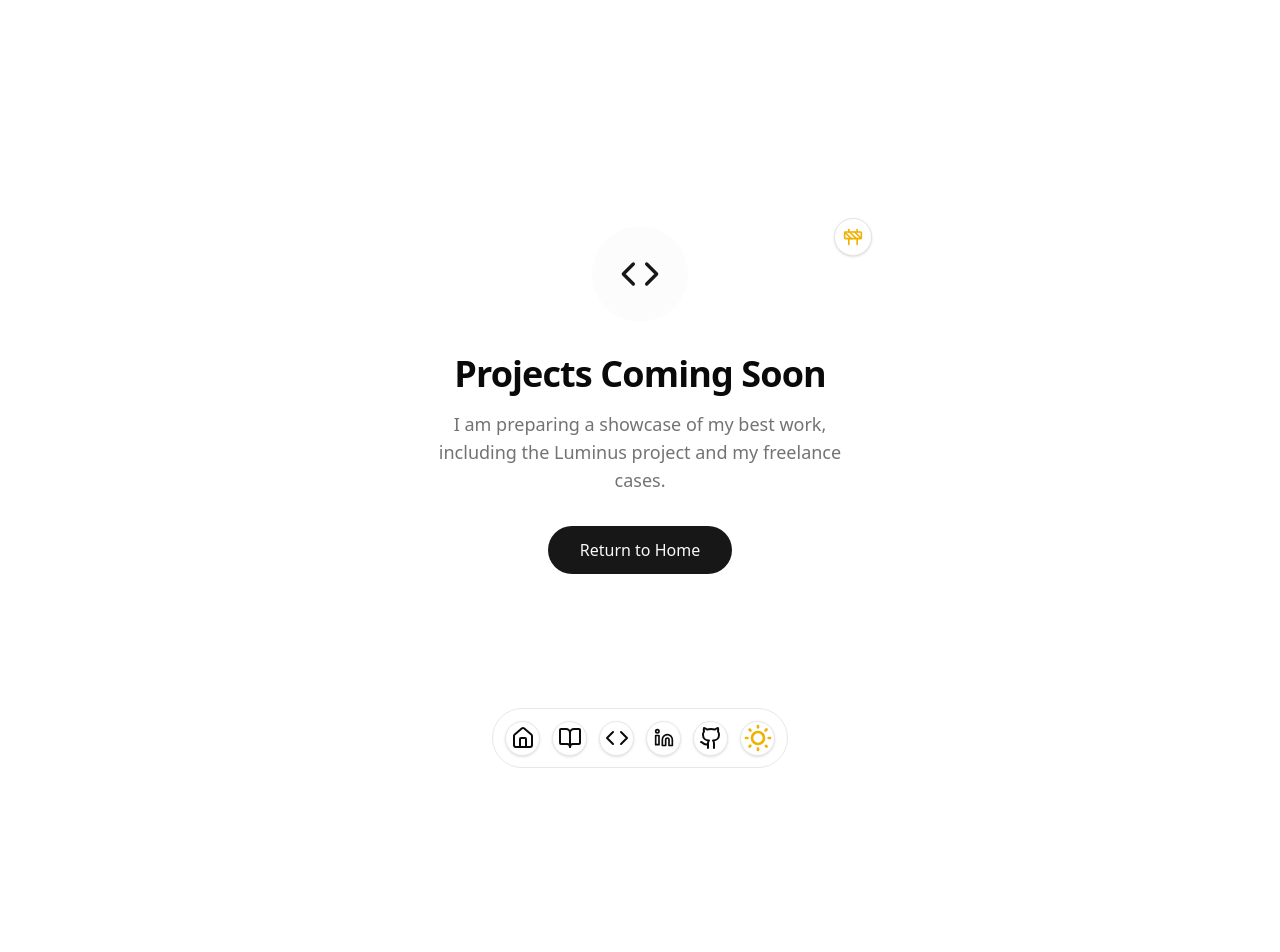
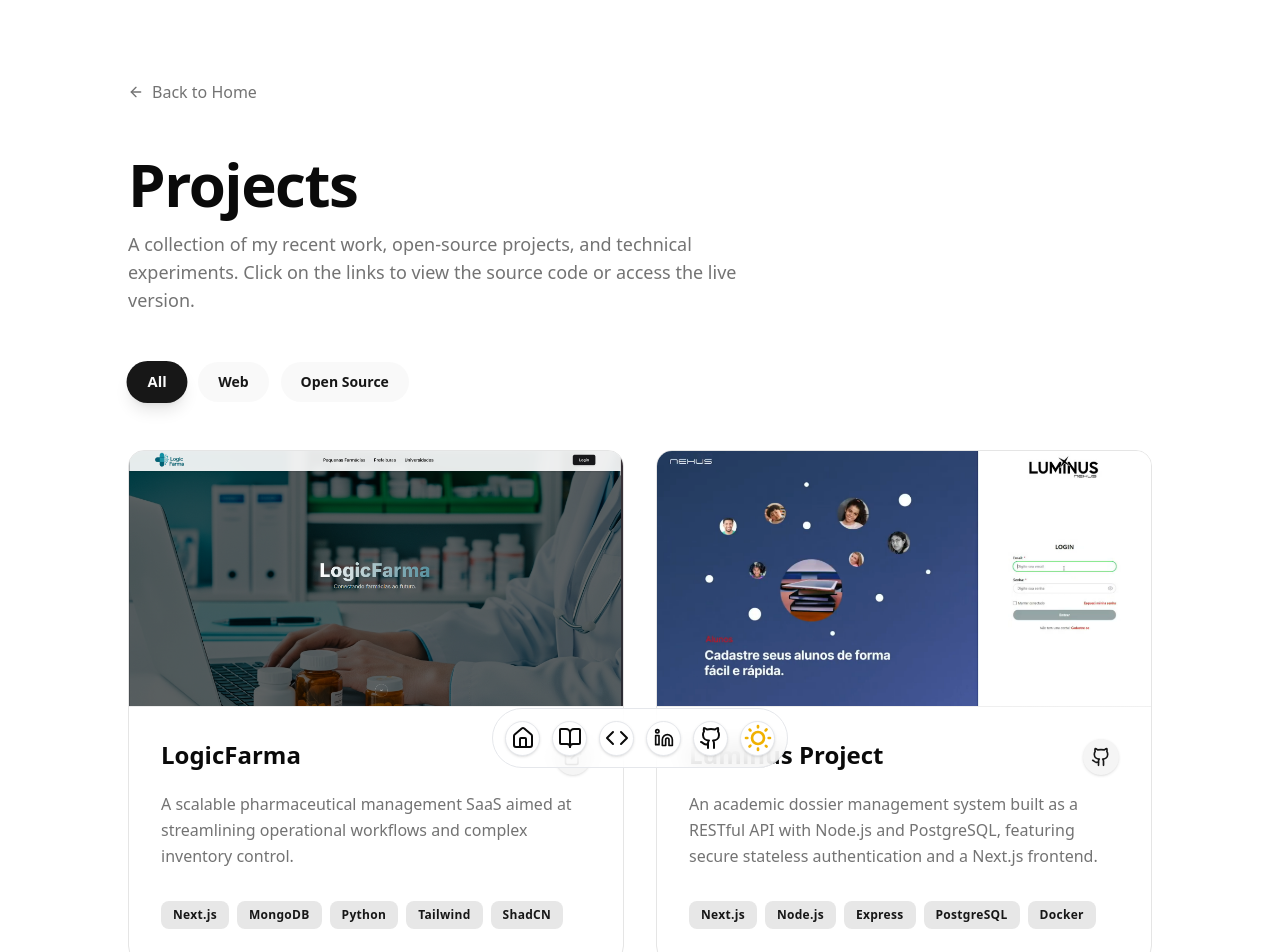
Before and after one commit to TheAndr3/portifolio_web, a Next.js app: page /projects in a window 1280 px wide. Shown: the top 952 px of the page. Before the commit the page ends 800 px from the top, so only its background shows below. Built offline with nearby package versions, Linux system fonts and the light colour scheme.

Commit message:
feat: add seção de projetos (finalmente!)

```diff
--- a/src/app/page.tsx
+++ b/src/app/page.tsx
@@ -28,9 +28,18 @@ export default function Home() {
             {/* Sobre Mim */}
             <div className="max-w-xl text-muted-foreground leading-relaxed">
               <h3 className="text-2xl text-foreground font-bold mb-3">About Me</h3>
-              <p className="text-left">
+              <p className="text-left mb-6">
                 I am a Full-Stack & Backend Engineer specializing in building scalable web applications and data-driven solutions. With a strong foundation in Next.js, Node.js, TypeScript and Python, I thrive on translating complex business requirements into high-performance, maintainable software architecture. From developing pharmaceutical SaaS platforms to engineering automated data pipelines, I focus on delivering robust systems that drive real impact. Fluent in English (C1) and highly adaptable, I am ready to tackle challenging engineering problems on a global scale.
               </p>
+
+              <div className="flex justify-center md:justify-start">
+                <Link
+                  href="/projects"
+                  className="inline-flex items-center gap-2 px-8 py-3 bg-primary text-primary-foreground rounded-full font-bold hover:bg-primary/90 hover:scale-105 transition-all shadow-md"
+                >
+                  View All Projects
+                </Link>
+              </div>
             </div>
           </div>
 
--- a/src/app/projects/page.tsx
+++ b/src/app/projects/page.tsx
@@ -1,37 +1,188 @@
+"use client";
+
+import { useState } from "react";
+import Image from "next/image";
 import Link from "next/link";
-import { Code, Construction } from "lucide-react";
+import { Github, Globe, ExternalLink, ArrowLeft } from "lucide-react";
+
+type Category = "All" | "Web" | "Open Source";
+
+type Project = {
+  id: string;
+  title: string;
+  description: string;
+  image?: string;
+  category: Category;
+  techStack: string[];
+  githubUrl?: string;
+  liveUrl?: string;
+};
+
+// Aqui você pode colocar seus projetos reais depois
+const projects: Project[] = [
+  {
+    id: "logicfarma",
+    title: "LogicFarma",
+    description: "A scalable pharmaceutical management SaaS aimed at streamlining operational workflows and complex inventory control.",
+    image: "/logicfarma.png",
+    category: "Web",
+    techStack: ["Next.js", "MongoDB", "Python", "Tailwind", "ShadCN"],
+    liveUrl: "https://logicfarma.app", // Link fictício
+  },
+  {
+    id: "luminus",
+    title: "Luminus Project",
+    description: "An academic dossier management system built as a RESTful API with Node.js and PostgreSQL, featuring secure stateless authentication and a Next.js frontend.",
+    category: "Open Source",
+    image: "/luminus.png",
+    techStack: ["Next.js", "Node.js", "Express", "PostgreSQL", "Docker"],
+    githubUrl: "https://github.com/TheAndr3/Luminus"
+  },
+];
 
 export default function ProjectsPage() {
+  const [filter, setFilter] = useState<Category>("All");
+
+  const categories: Category[] = ["All", "Web", "Open Source"];
+
+  const filteredProjects = projects.filter(
+    (project) => filter === "All" || project.category === filter
+  );
+
   return (
-    <div className="min-h-screen flex flex-col items-center justify-center bg-background text-foreground p-6 text-center">
-      <div className="max-w-md space-y-8">
+    <main className="min-h-screen bg-background text-foreground px-4 py-12 md:py-20 lg:px-24">
+      <div className="max-w-5xl mx-auto space-y-12">
 
-        <div className="flex justify-center relative">
-          <div className="w-24 h-24 rounded-full bg-accent/30 flex items-center justify-center">
-            <Code className="w-10 h-10 text-primary" />
-          </div>
-          {/* Ícone de construção flutuando */}
-          <div className="absolute -top-2 -right-2 bg-background p-2 rounded-full border border-border shadow-sm">
-            <Construction className="w-5 h-5 text-yellow-500" />
-          </div>
+        {/* Navigation / Back Button */}
+        <div>
+          <Link
+            href="/"
+            className="inline-flex items-center gap-2 text-muted-foreground hover:text-foreground transition-colors font-medium group"
+          >
+            <ArrowLeft className="w-4 h-4 group-hover:-translate-x-1 transition-transform" />
+            Back to Home
+          </Link>
         </div>
 
-        <div className="space-y-4">
-          <h1 className="text-4xl font-extrabold tracking-tight">
-            Projects Coming Soon
-          </h1>
-          <p className="text-muted-foreground text-lg">
-            I am preparing a showcase of my best work, including the Luminus project and my freelance cases.
+        {/* Header */}
+        <section className="space-y-4 text-center md:text-left">
+          <h1 className="text-4xl md:text-6xl font-extrabold tracking-tight">Projects</h1>
+          <p className="text-lg text-muted-foreground max-w-2xl">
+            A collection of my recent work, open-source projects, and technical experiments.
+            Click on the links to view the source code or access the live version.
           </p>
-        </div>
+        </section>
 
-        <Link
-          href="/"
-          className="inline-block px-8 py-3 rounded-full bg-primary text-primary-foreground font-medium hover:opacity-90 transition-all hover:scale-105"
-        >
-          Return to Home
-        </Link>
+        {/* Filters */}
+        <section className="flex flex-wrap items-center justify-center md:justify-start gap-3">
+          {categories.map((cat) => (
+            <button
+              key={cat}
+              onClick={() => setFilter(cat)}
+              className={`px-5 py-2.5 rounded-full text-sm font-bold transition-all duration-300 ${
+                filter === cat
+                  ? "bg-primary text-primary-foreground shadow-lg scale-105"
+                  : "bg-secondary/60 text-secondary-foreground hover:bg-secondary hover:scale-105"
+              }`}
+            >
+              {cat}
+            </button>
+          ))}
+        </section>
+
+        {/* Projects Grid */}
+        <section className="grid grid-cols-1 md:grid-cols-2 gap-8">
+          {filteredProjects.map((project) => (
+            <div
+              key={project.id}
+              className="group flex flex-col bg-card border border-border rounded-2xl overflow-hidden hover:shadow-xl hover:border-primary/30 transition-all duration-300"
+            >
+              {/* Image / Placeholder */}
+              <div className="h-56 sm:h-64 w-full relative bg-gradient-to-br from-primary/5 via-secondary/20 to-background flex flex-col items-center justify-center overflow-hidden border-b border-border/50">
+                {project.image ? (
+                  <Image
+                    src={project.image}
+                    alt={project.title}
+                    fill
+                    className="object-cover group-hover:scale-105 transition-transform duration-700"
+                  />
+                ) : (
+                  <div className="flex flex-col items-center justify-center opacity-40 group-hover:opacity-80 transition-opacity duration-300 group-hover:scale-110 transform">
+                    <Globe className="w-16 h-16 mb-4 text-primary" />
+                    <span className="text-sm font-bold tracking-[0.2em] uppercase">{project.category}</span>
+                  </div>
+                )}
+
+                {/* Overlay link to make whole image clickable if liveUrl exists */}
+                {project.liveUrl && (
+                  <Link href={project.liveUrl} target="_blank" className="absolute inset-0 z-10" aria-label={`View ${project.title}`} />
+                )}
+              </div>
+
+              {/* Content */}
+              <div className="p-6 md:p-8 flex flex-col flex-1">
+                <div className="flex justify-between items-start mb-4">
+                  <h3 className="text-2xl font-extrabold group-hover:text-primary transition-colors line-clamp-2">
+                    {project.title}
+                  </h3>
+
+                  {/* Links (Top Right) */}
+                  <div className="flex gap-2 shrink-0 ml-4">
+                    {project.githubUrl && (
+                      <Link
+                        href={project.githubUrl}
+                        target="_blank"
+                        className="p-2 bg-secondary text-secondary-foreground rounded-full hover:bg-primary hover:text-primary-foreground transition-all hover:scale-110 shadow-sm"
+                        title="View Source Code"
+                      >
+                        <Github className="w-5 h-5" />
+                      </Link>
+                    )}
+                    {project.liveUrl && (
+                      <Link
+                        href={project.liveUrl}
+                        target="_blank"
+                        className="p-2 bg-secondary text-secondary-foreground rounded-full hover:bg-primary hover:text-primary-foreground transition-all hover:scale-110 shadow-sm"
+                        title="View Live Demo"
+                      >
+                        <ExternalLink className="w-5 h-5" />
+                      </Link>
+                    )}
+                  </div>
+                </div>
+
+                <p className="text-muted-foreground text-base leading-relaxed mb-8 flex-1">
+                  {project.description}
+                </p>
+
+                {/* Tech Stack */}
+                <div className="flex flex-wrap gap-2 mt-auto">
+                  {project.techStack.map((tech) => (
+                    <span
+                      key={tech}
+                      className="px-3 py-1.5 bg-primary/10 text-primary dark:bg-primary/20 dark:text-primary-foreground rounded-md text-xs font-bold tracking-wide"
+                    >
+                      {tech}
+                    </span>
+                  ))}
+                </div>
+              </div>
+            </div>
+          ))}
+        </section>
+
+        {filteredProjects.length === 0 && (
+          <div className="text-center py-20 bg-secondary/20 rounded-2xl border border-dashed border-border">
+            <p className="text-xl text-muted-foreground">No projects found for this category.</p>
+            <button
+              onClick={() => setFilter("All")}
+              className="mt-4 text-primary hover:underline font-medium"
+            >
+              Clear filters
+            </button>
+          </div>
+        )}
       </div>
-    </div>
+    </main>
   );
 }
```
Also changed, not shown: public/logicfarma.png (added), public/luminus.png (added).
